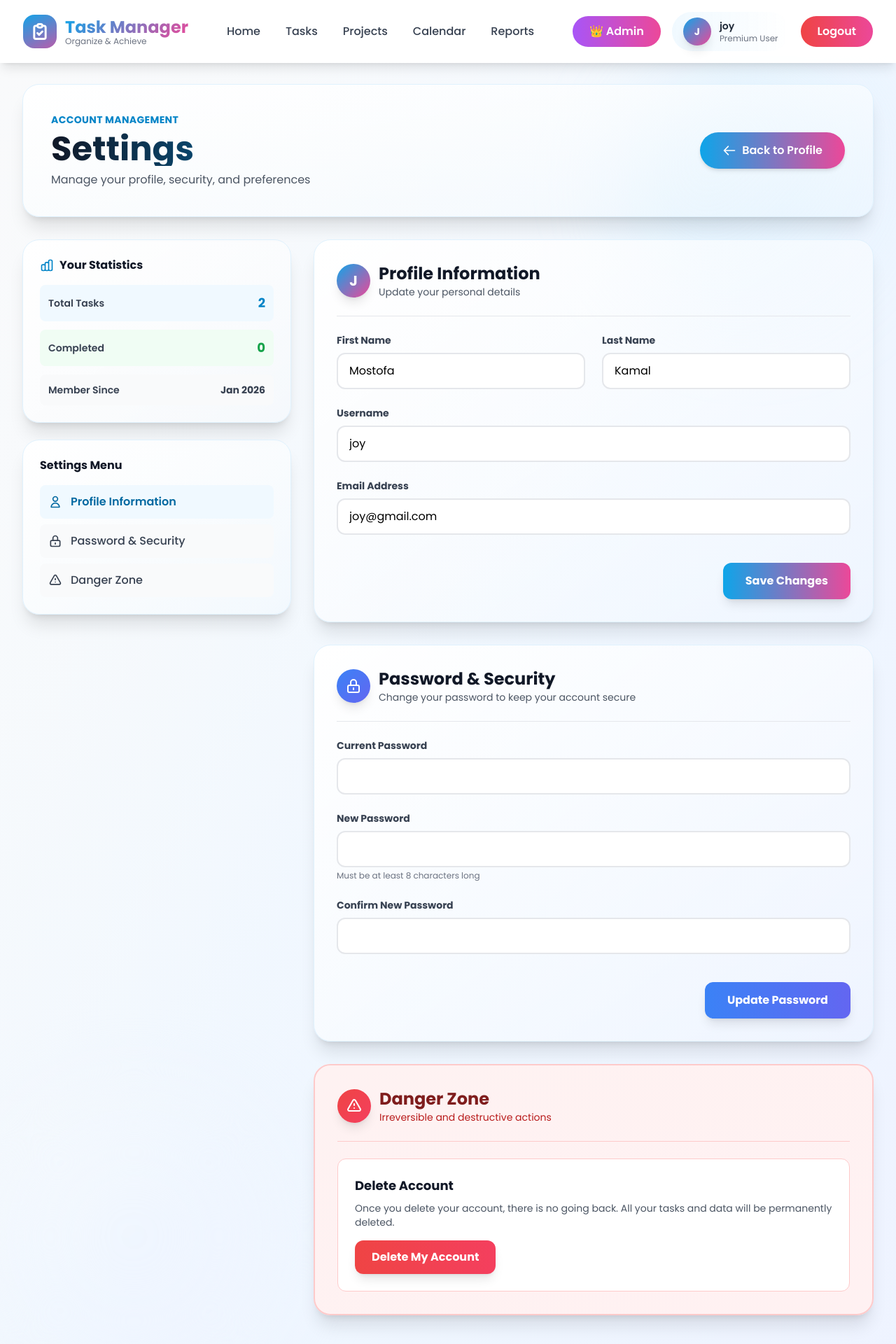
After one commit to mostofa89/TaskManager, a Django app: page /user/settings/ in a window 1280 px wide. The commit adds this page. Shown: the top 1920 px of the page at 70% size. Run offline with Django 5.2, Linux system fonts and the light colour scheme; a user stored in the database is signed in; data comes from the database, SQL or seed files in the repository; both versions use the stored data as it was after the commit; some libraries are stand-ins or nearby versions.

Commit message:
Add Settings views

```diff
--- a/templates/user/dashboard.html
+++ b/templates/user/dashboard.html
@@ -199,7 +199,7 @@
                     <a href="{% url 'user:user-profile' %}" class="block w-full py-2.5 bg-gradient-to-r from-primary-50 to-accent-50 hover:from-primary-100 hover:to-accent-100 text-gray-900 font-semibold rounded-lg transition-all text-center">
                         👤 View Profile
                     </a>
-                    <a href="#" class="block w-full py-2.5 bg-gradient-to-r from-primary-50 to-accent-50 hover:from-primary-100 hover:to-accent-100 text-gray-900 font-semibold rounded-lg transition-all text-center">
+                    <a href="{% url 'user:settings' %}" class="block w-full py-2.5 bg-gradient-to-r from-primary-50 to-accent-50 hover:from-primary-100 hover:to-accent-100 text-gray-900 font-semibold rounded-lg transition-all text-center">
                         ⚙️ Settings
                     </a>
                 </div>
--- /dev/null
+++ b/templates/user/settings.html
@@ -0,0 +1,246 @@
+{% extends 'base/base.html' %}
+{% load static %}
+
+{% block content %}
+<section class="relative min-h-screen pt-10 pb-20 overflow-hidden">
+    <!-- Background decoration -->
+    <div class="absolute inset-0 bg-gradient-to-br from-gray-50 via-primary-50/20 to-accent-50/20"></div>
+    <div class="absolute top-0 right-0 w-96 h-96 bg-gradient-to-br from-primary-200/40 to-accent-200/40 rounded-full blur-3xl"></div>
+    <div class="absolute bottom-0 left-0 w-96 h-96 bg-gradient-to-br from-accent-200/40 to-primary-200/40 rounded-full blur-3xl"></div>
+
+    <div class="relative max-w-7xl mx-auto px-4 sm:px-6 lg:px-8">
+        <!-- Header -->
+        <div class="bg-gradient-to-br from-white to-primary-50/30 rounded-3xl shadow-xl p-8 md:p-10 mb-8 animate-slide-up border border-primary-100">
+            <div class="flex flex-col md:flex-row md:items-center md:justify-between gap-4">
+                <div>
+                    <p class="text-sm font-bold text-primary-600 uppercase tracking-wide">Account Management</p>
+                    <h1 class="text-4xl md:text-5xl font-bold bg-gradient-to-r from-gray-900 to-primary-700 bg-clip-text text-transparent mt-2">Settings</h1>
+                    <p class="text-gray-600 mt-2">Manage your profile, security, and preferences</p>
+                </div>
+                <a href="{% url 'user:user-profile' %}" class="inline-flex items-center gap-2 px-8 py-3.5 bg-gradient-to-r from-primary-500 to-accent-500 text-white font-semibold rounded-full hover:from-primary-600 hover:to-accent-600 shadow-md hover:shadow-lg transition-all">
+                    <svg class="w-5 h-5" fill="none" stroke="currentColor" stroke-width="2" viewBox="0 0 24 24">
+                        <path stroke-linecap="round" stroke-linejoin="round" d="M10 19l-7-7m0 0l7-7m-7 7h18" />
+                    </svg>
+                    Back to Profile
+                </a>
+            </div>
+        </div>
+
+        <div class="grid grid-cols-1 lg:grid-cols-3 gap-8">
+            <!-- Sidebar Navigation -->
+            <div class="lg:col-span-1 space-y-6">
+                <!-- Quick Stats -->
+                <div class="bg-gradient-to-br from-white to-accent-50/20 rounded-3xl shadow-xl p-6 border border-primary-100">
+                    <h3 class="font-bold text-gray-900 mb-4 flex items-center gap-2">
+                        <svg class="w-5 h-5 text-primary-600" fill="none" stroke="currentColor" stroke-width="2" viewBox="0 0 24 24">
+                            <path stroke-linecap="round" stroke-linejoin="round" d="M9 19v-6a2 2 0 00-2-2H5a2 2 0 00-2 2v6a2 2 0 002 2h2a2 2 0 002-2zm0 0V9a2 2 0 012-2h2a2 2 0 012 2v10m-6 0a2 2 0 002 2h2a2 2 0 002-2m0 0V5a2 2 0 012-2h2a2 2 0 012 2v14a2 2 0 01-2 2h-2a2 2 0 01-2-2z" />
+                        </svg>
+                        Your Statistics
+                    </h3>
+                    <div class="space-y-3">
+                        <div class="flex items-center justify-between p-3 bg-primary-50 rounded-lg">
+                            <span class="text-sm font-semibold text-gray-700">Total Tasks</span>
+                            <span class="text-lg font-bold text-primary-600">{{ total_tasks }}</span>
+                        </div>
+                        <div class="flex items-center justify-between p-3 bg-green-50 rounded-lg">
+                            <span class="text-sm font-semibold text-gray-700">Completed</span>
+                            <span class="text-lg font-bold text-green-600">{{ completed_tasks }}</span>
+                        </div>
+                        <div class="flex items-center justify-between p-3 bg-gray-50 rounded-lg">
+                            <span class="text-sm font-semibold text-gray-700">Member Since</span>
+                            <span class="text-sm font-bold text-gray-700">{{ user.date_joined|date:"M Y" }}</span>
+                        </div>
+                    </div>
+                </div>
+
+                <!-- Navigation Menu -->
+                <div class="bg-gradient-to-br from-white to-primary-50/30 rounded-3xl shadow-xl p-6 border border-primary-100">
+                    <h3 class="font-bold text-gray-900 mb-4">Settings Menu</h3>
+                    <div class="space-y-2">
+                        <a href="#profile" class="flex items-center gap-3 p-3 rounded-lg bg-primary-50 text-primary-700 font-semibold hover:bg-primary-100 transition-all">
+                            <svg class="w-5 h-5" fill="none" stroke="currentColor" stroke-width="2" viewBox="0 0 24 24">
+                                <path stroke-linecap="round" stroke-linejoin="round" d="M16 7a4 4 0 11-8 0 4 4 0 018 0zM12 14a7 7 0 00-7 7h14a7 7 0 00-7-7z" />
+                            </svg>
+                            Profile Information
+                        </a>
+                        <a href="#password" class="flex items-center gap-3 p-3 rounded-lg bg-gray-50 text-gray-700 font-medium hover:bg-gray-100 transition-all">
+                            <svg class="w-5 h-5" fill="none" stroke="currentColor" stroke-width="2" viewBox="0 0 24 24">
+                                <path stroke-linecap="round" stroke-linejoin="round" d="M12 15v2m-6 4h12a2 2 0 002-2v-6a2 2 0 00-2-2H6a2 2 0 00-2 2v6a2 2 0 002 2zm10-10V7a4 4 0 00-8 0v4h8z" />
+                            </svg>
+                            Password & Security
+                        </a>
+                        <a href="#danger" class="flex items-center gap-3 p-3 rounded-lg bg-gray-50 text-gray-700 font-medium hover:bg-red-50 hover:text-red-700 transition-all">
+                            <svg class="w-5 h-5" fill="none" stroke="currentColor" stroke-width="2" viewBox="0 0 24 24">
+                                <path stroke-linecap="round" stroke-linejoin="round" d="M12 9v2m0 4h.01m-6.938 4h13.856c1.54 0 2.502-1.667 1.732-3L13.732 4c-.77-1.333-2.694-1.333-3.464 0L3.34 16c-.77 1.333.192 3 1.732 3z" />
+                            </svg>
+                            Danger Zone
+                        </a>
+                    </div>
+                </div>
+            </div>
+
+            <!-- Main Content -->
+            <div class="lg:col-span-2 space-y-8">
+                <!-- Profile Information Section -->
+                <div id="profile" class="bg-gradient-to-br from-white to-accent-50/20 rounded-3xl shadow-xl p-8 border border-primary-100 animate-slide-up">
+                    <div class="flex items-center gap-3 mb-6 pb-6 border-b border-gray-200">
+                        <div class="w-12 h-12 bg-gradient-to-br from-primary-500 to-accent-500 rounded-full flex items-center justify-center text-white font-bold text-xl shadow-lg">
+                            {{ user.username|slice:":1"|upper }}
+                        </div>
+                        <div>
+                            <h2 class="text-2xl font-bold text-gray-900">Profile Information</h2>
+                            <p class="text-sm text-gray-600">Update your personal details</p>
+                        </div>
+                    </div>
+
+                    <form method="post" action="{% url 'user:update-profile' %}" class="space-y-6">
+                        {% csrf_token %}
+                        <div class="grid grid-cols-1 md:grid-cols-2 gap-6">
+                            <div>
+                                <label class="block text-sm font-bold text-gray-700 mb-2">First Name</label>
+                                <input type="text" name="first_name" value="{{ user.first_name }}" class="w-full px-4 py-3 rounded-xl border-2 border-gray-200 focus:border-primary-500 focus:outline-none transition-all" required>
+                            </div>
+                            <div>
+                                <label class="block text-sm font-bold text-gray-700 mb-2">Last Name</label>
+                                <input type="text" name="last_name" value="{{ user.last_name }}" class="w-full px-4 py-3 rounded-xl border-2 border-gray-200 focus:border-primary-500 focus:outline-none transition-all" required>
+                            </div>
+                        </div>
+
+                        <div>
+                            <label class="block text-sm font-bold text-gray-700 mb-2">Username</label>
+                            <input type="text" name="username" value="{{ user.username }}" class="w-full px-4 py-3 rounded-xl border-2 border-gray-200 focus:border-primary-500 focus:outline-none transition-all" required>
+                        </div>
+
+                        <div>
+                            <label class="block text-sm font-bold text-gray-700 mb-2">Email Address</label>
+                            <input type="email" name="email" value="{{ user.email }}" class="w-full px-4 py-3 rounded-xl border-2 border-gray-200 focus:border-primary-500 focus:outline-none transition-all" required>
+                        </div>
+
+                        <div class="flex justify-end pt-4">
+                            <button type="submit" class="px-8 py-3.5 bg-gradient-to-r from-primary-500 to-accent-500 text-white font-bold rounded-xl hover:from-primary-600 hover:to-accent-600 shadow-lg hover:shadow-xl transition-all">
+                                Save Changes
+                            </button>
+                        </div>
+                    </form>
+                </div>
+
+                <!-- Password & Security Section -->
+                <div id="password" class="bg-gradient-to-br from-white to-accent-50/20 rounded-3xl shadow-xl p-8 border border-primary-100 animate-slide-up">
+                    <div class="flex items-center gap-3 mb-6 pb-6 border-b border-gray-200">
+                        <div class="w-12 h-12 bg-gradient-to-br from-blue-500 to-indigo-500 rounded-full flex items-center justify-center shadow-lg">
+                            <svg class="w-6 h-6 text-white" fill="none" stroke="currentColor" stroke-width="2" viewBox="0 0 24 24">
+                                <path stroke-linecap="round" stroke-linejoin="round" d="M12 15v2m-6 4h12a2 2 0 002-2v-6a2 2 0 00-2-2H6a2 2 0 00-2 2v6a2 2 0 002 2zm10-10V7a4 4 0 00-8 0v4h8z" />
+                            </svg>
+                        </div>
+                        <div>
+                            <h2 class="text-2xl font-bold text-gray-900">Password & Security</h2>
+                            <p class="text-sm text-gray-600">Change your password to keep your account secure</p>
+                        </div>
+                    </div>
+
+                    <form method="post" action="{% url 'user:update-password' %}" class="space-y-6">
+                        {% csrf_token %}
+                        <div>
+                            <label class="block text-sm font-bold text-gray-700 mb-2">Current Password</label>
+                            <input type="password" name="old_password" class="w-full px-4 py-3 rounded-xl border-2 border-gray-200 focus:border-primary-500 focus:outline-none transition-all" required>
+                        </div>
+
+                        <div>
+                            <label class="block text-sm font-bold text-gray-700 mb-2">New Password</label>
+                            <input type="password" name="new_password" class="w-full px-4 py-3 rounded-xl border-2 border-gray-200 focus:border-primary-500 focus:outline-none transition-all" required minlength="8">
+                            <p class="text-xs text-gray-500 mt-1">Must be at least 8 characters long</p>
+                        </div>
+
+                        <div>
+                            <label class="block text-sm font-bold text-gray-700 mb-2">Confirm New Password</label>
+                            <input type="password" name="confirm_password" class="w-full px-4 py-3 rounded-xl border-2 border-gray-200 focus:border-primary-500 focus:outline-none transition-all" required minlength="8">
+                        </div>
+
+                        <div class="flex justify-end pt-4">
+                            <button type="submit" class="px-8 py-3.5 bg-gradient-to-r from-blue-500 to-indigo-500 text-white font-bold rounded-xl hover:from-blue-600 hover:to-indigo-600 shadow-lg hover:shadow-xl transition-all">
+                                Update Password
+                            </button>
+                        </div>
+                    </form>
+                </div>
+
+                <!-- Danger Zone Section -->
+                <div id="danger" class="bg-gradient-to-br from-red-50 to-rose-50 rounded-3xl shadow-xl p-8 border-2 border-red-200 animate-slide-up">
+                    <div class="flex items-center gap-3 mb-6 pb-6 border-b border-red-200">
+                        <div class="w-12 h-12 bg-gradient-to-br from-red-500 to-rose-500 rounded-full flex items-center justify-center shadow-lg">
+                            <svg class="w-6 h-6 text-white" fill="none" stroke="currentColor" stroke-width="2" viewBox="0 0 24 24">
+                                <path stroke-linecap="round" stroke-linejoin="round" d="M12 9v2m0 4h.01m-6.938 4h13.856c1.54 0 2.502-1.667 1.732-3L13.732 4c-.77-1.333-2.694-1.333-3.464 0L3.34 16c-.77 1.333.192 3 1.732 3z" />
+                            </svg>
+                        </div>
+                        <div>
+                            <h2 class="text-2xl font-bold text-red-900">Danger Zone</h2>
+                            <p class="text-sm text-red-700">Irreversible and destructive actions</p>
+                        </div>
+                    </div>
+
+                    <div class="bg-white rounded-xl p-6 border border-red-200">
+                        <h3 class="text-lg font-bold text-gray-900 mb-2">Delete Account</h3>
+                        <p class="text-sm text-gray-600 mb-4">Once you delete your account, there is no going back. All your tasks and data will be permanently deleted.</p>
+
+                        <button onclick="document.getElementById('deleteModal').classList.remove('hidden')" class="px-6 py-3 bg-gradient-to-r from-red-500 to-rose-500 text-white font-bold rounded-xl hover:from-red-600 hover:to-rose-600 shadow-lg hover:shadow-xl transition-all">
+                            Delete My Account
+                        </button>
+                    </div>
+                </div>
+            </div>
+        </div>
+    </div>
+</section>
+
+<!-- Delete Account Modal -->
+<div id="deleteModal" class="hidden fixed inset-0 bg-black/50 backdrop-blur-sm flex items-center justify-center z-50 p-4">
+    <div class="bg-white rounded-3xl shadow-2xl max-w-md w-full p-8 animate-scale-in">
+        <div class="text-center mb-6">
+            <div class="w-16 h-16 bg-red-100 rounded-full flex items-center justify-center mx-auto mb-4">
+                <svg class="w-8 h-8 text-red-600" fill="none" stroke="currentColor" stroke-width="2" viewBox="0 0 24 24">
+                    <path stroke-linecap="round" stroke-linejoin="round" d="M12 9v2m0 4h.01m-6.938 4h13.856c1.54 0 2.502-1.667 1.732-3L13.732 4c-.77-1.333-2.694-1.333-3.464 0L3.34 16c-.77 1.333.192 3 1.732 3z" />
+                </svg>
+            </div>
+            <h3 class="text-2xl font-bold text-gray-900 mb-2">Delete Account?</h3>
+            <p class="text-gray-600">This action cannot be undone. All your data will be permanently deleted.</p>
+        </div>
+
+        <form method="post" action="{% url 'user:delete-account' %}">
+            {% csrf_token %}
+            <div class="mb-6">
+                <label class="block text-sm font-bold text-gray-700 mb-2">Enter your password to confirm</label>
+                <input type="password" name="password" class="w-full px-4 py-3 rounded-xl border-2 border-gray-200 focus:border-red-500 focus:outline-none transition-all" required placeholder="Your password">
+            </div>
+
+            <div class="flex gap-3">
+                <button type="button" onclick="document.getElementById('deleteModal').classList.add('hidden')" class="flex-1 px-6 py-3 bg-gray-100 text-gray-700 font-bold rounded-xl hover:bg-gray-200 transition-all">
+                    Cancel
+                </button>
+                <button type="submit" class="flex-1 px-6 py-3 bg-gradient-to-r from-red-500 to-rose-500 text-white font-bold rounded-xl hover:from-red-600 hover:to-rose-600 shadow-lg hover:shadow-xl transition-all">
+                    Delete Account
+                </button>
+            </div>
+        </form>
+    </div>
+</div>
+
+<script>
+    // Smooth scroll to sections
+    document.querySelectorAll('a[href^="#"]').forEach(anchor => {
+        anchor.addEventListener('click', function (e) {
+            e.preventDefault();
+            const target = document.querySelector(this.getAttribute('href'));
+            if (target) {
+                target.scrollIntoView({ behavior: 'smooth', block: 'start' });
+            }
+        });
+    });
+
+    // Close modal on outside click
+    document.getElementById('deleteModal').addEventListener('click', function(e) {
+        if (e.target === this) {
+            this.classList.add('hidden');
+        }
+    });
+</script>
+{% endblock %}
--- a/user/urls.py
+++ b/user/urls.py
@@ -11,8 +11,14 @@ urlpatterns = [
     path('profile/', views.profile, name='user-profile'),
     path('edit_profile/', views.edit_profile, name='edit_profile'),
     path('dashboard/', views.dashboard, name='user-dashboard'),
-    path('change-password/', views.change_password, name='change-password'),
+    path('change-password/', views.update_password_settings, name='change-password'),
     path('forgot-password/', views.forgot_password, name='forgot-password'),
+
+    # Settings routes
+    path('settings/', views.settings, name='settings'),
+    path('settings/update-profile/', views.update_profile, name='update-profile'),
+    path('settings/update-password/', views.update_password_settings, name='update-password'),
+    path('settings/delete-account/', views.delete_account, name='delete-account'),
 
     # Admin routes
     path('admin/dashboard/', views.admin_profile, name='admin-profile'),
--- a/user/views.py
+++ b/user/views.py
@@ -155,7 +155,6 @@ def logout(request):
     return redirect('home')
 
 
-@login_required(login_url='user:user-login')
 @login_required(login_url='user:user-login')
 def profile(request):
     # Get user's tasks
@@ -552,19 +551,116 @@ def dashboard(request):
 
 
 @login_required(login_url='user:user-login')
-def change_password(request):
-    """Change password using Django's built-in PasswordChangeForm for validation."""
+def settings(request):
+    """Comprehensive settings page for profile, password, and account management."""
+    user = request.user
+
+    # Get user's task statistics
+    from tasks.models import Task
+    user_tasks = Task.objects.filter(user=user)
+    total_tasks = user_tasks.count()
+    completed_tasks = user_tasks.filter(is_completed=True).count()
+
+    context = {
+        'user': user,
+        'total_tasks': total_tasks,
+        'completed_tasks': completed_tasks,
+    }
+
+    return render(request, 'user/settings.html', context)
+
+
+@login_required(login_url='user:user-login')
+def update_profile(request):
+    """Update user profile information."""
     if request.method == 'POST':
-        form = PasswordChangeForm(user=request.user, data=request.POST)
-        if form.is_valid():
-            user = form.save()
-            update_session_auth_hash(request, user)  # keep user logged in after password change
-            message.success(request, "Password changed successfully.")
-            return redirect('user:user-profile')
-        else:
-            # Form errors will be rendered in the template
-            message.error(request, "Please correct the errors below.")
-    else:
-        form = PasswordChangeForm(user=request.user)
+        user = request.user
 
-    return render(request, 'user/change_password.html', {'form': form})
+        first_name = request.POST.get('first_name', '').strip()
+        last_name = request.POST.get('last_name', '').strip()
+        email = request.POST.get('email', '').strip()
+        username = request.POST.get('username', '').strip()
+
+        # Validate username uniqueness
+        if User.objects.filter(username=username).exclude(id=user.id).exists():
+            message.error(request, "Username already taken.")
+            return redirect('user:settings')
+
+        # Validate email uniqueness
+        if User.objects.filter(email=email).exclude(id=user.id).exists():
+            message.error(request, "Email already registered.")
+            return redirect('user:settings')
+
+        # Update user
+        user.first_name = first_name
+        user.last_name = last_name
+        user.email = email
+        user.username = username
+        user.save()
+
+        message.success(request, "Profile updated successfully.")
+        return redirect('user:settings')
+
+    return redirect('user:settings')
+
+
+@login_required(login_url='user:user-login')
+def update_password_settings(request):
+    """Update password - handles both settings page and standalone change password page."""
+    # Determine redirect location based on referrer
+    redirect_to = request.GET.get('next', 'user:settings')
+
+    if request.method == 'POST':
+        old_password = request.POST.get('old_password')
+        new_password = request.POST.get('new_password')
+        confirm_password = request.POST.get('confirm_password')
+
+        # Check if old password is correct
+        if not request.user.check_password(old_password):
+            message.error(request, "Current password is incorrect.")
+            return redirect(redirect_to)
+
+        # Check if new passwords match
+        if new_password != confirm_password:
+            message.error(request, "New passwords do not match.")
+            return redirect(redirect_to)
+
+        # Check password length
+        if len(new_password) < 8:
+            message.error(request, "Password must be at least 8 characters long.")
+            return redirect(redirect_to)
+
+        # Update password
+        request.user.set_password(new_password)
+        request.user.save()
+
+        # Keep user logged in
+        update_session_auth_hash(request, request.user)
+
+        message.success(request, "Password updated successfully.")
+        return redirect(redirect_to)
+
+    # For GET request to standalone page
+    return render(request, 'user/change_password.html')
+
+
+@login_required(login_url='user:user-login')
+def delete_account(request):
+    """Delete user account and all associated data."""
+    if request.method == 'POST':
+        password = request.POST.get('password')
+
+        # Verify password
+        if not request.user.check_password(password):
+            message.error(request, "Incorrect password. Account not deleted.")
+            return redirect('user:settings')
+
+        # Delete user (this will cascade delete all related tasks)
+        user = request.user
+        auth_logout(request)
+        user.delete()
+
+        message.success(request, "Your account has been deleted successfully.")
+        return redirect('home')
+
+    return redirect('user:settings')
```
Also changed, not shown: db.sqlite3.
